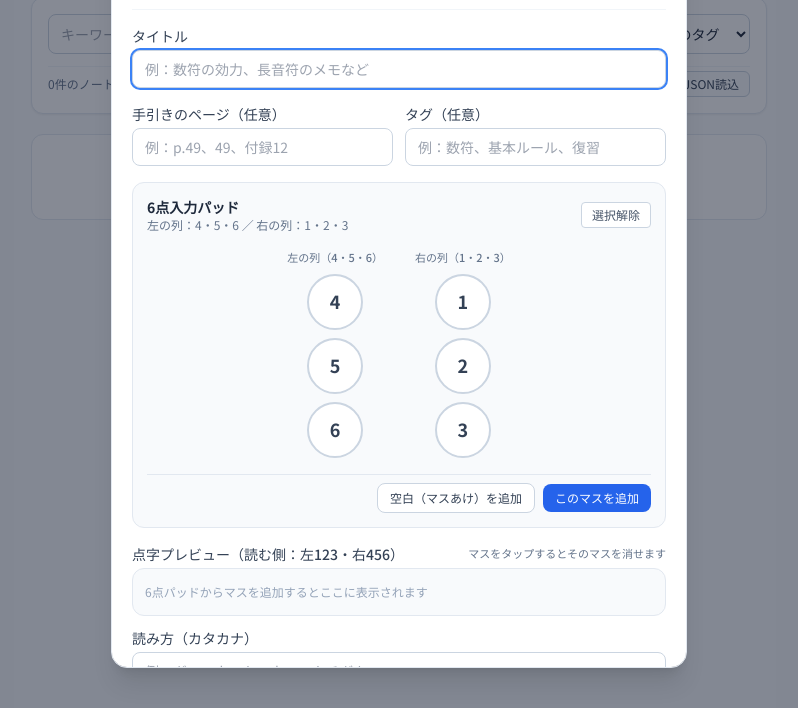
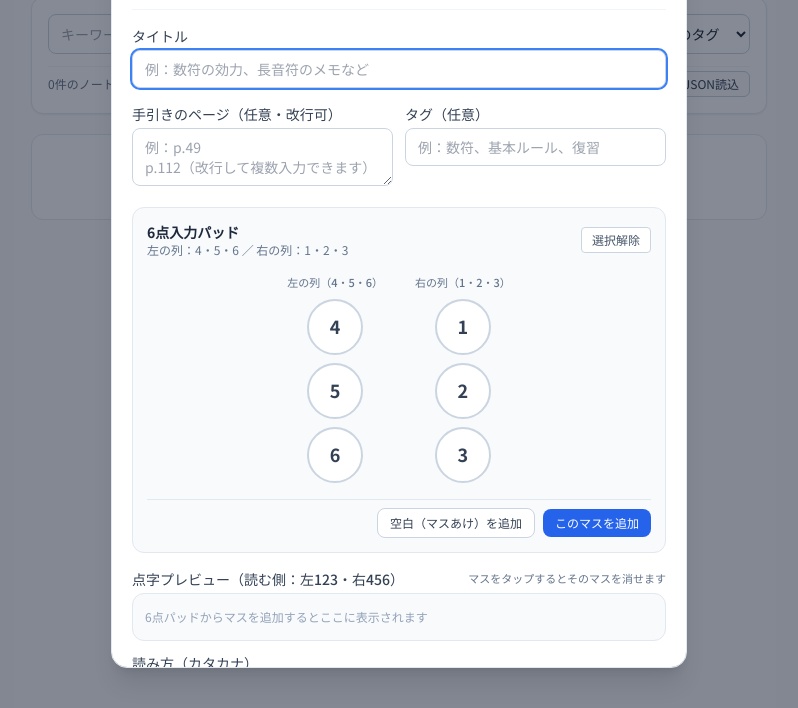
Before and after one commit to Nozomi179/braille-note, a plain HTML site: page index.html in a window 1280 px wide. Both pictures are taken after a click on the button "＋ 新しいノート". Shown: the part 92-800 px from the top of the page, without its empty margins (241-1039 px from the left). Drawn offline with nearby package versions, Linux system fonts and the light colour scheme.

Commit message:
Update index.html

```diff
--- a/index.html
+++ b/index.html
@@ -175,17 +175,17 @@
           />
         </div>
 
-        <div class="grid grid-cols-1 sm:grid-cols-2 gap-3">
+        <div class="grid grid-cols-1 sm:grid-cols-2 gap-3 items-start">
           <div>
             <label for="notePage" class="block text-sm font-medium text-slate-700 mb-1">
-              手引きのページ（任意）
+              手引きのページ（任意・改行可）
             </label>
-            <input
+            <textarea
               id="notePage"
-              type="text"
-              placeholder="例：p.49、49、付録12"
+              rows="2"
+              placeholder="例：p.49&#10;p.112（改行して複数入力できます）"
               class="w-full px-3 py-2 text-sm border border-slate-300 rounded-lg focus:outline-none focus:ring-2 focus:ring-blue-500"
-            />
+            ></textarea>
           </div>
 
           <div>
@@ -479,7 +479,7 @@
       notesListEl.innerHTML = filtered
         .map((note) => {
           const pageBadge = note.page
-            ? `<span class="px-2 py-0.5 text-xs rounded-full bg-amber-50 text-amber-800 border border-amber-200">📖 ${escapeHtml(note.page)}</span>`
+            ? `<span class="px-2 py-0.5 text-xs rounded-lg bg-amber-50 text-amber-800 border border-amber-200 whitespace-pre-line leading-snug">📖 ${escapeHtml(note.page)}</span>`
             : '';
 
           const tagBadge = note.tag
```
